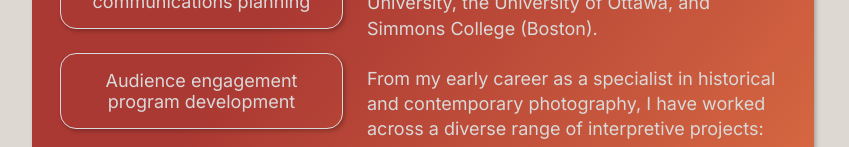
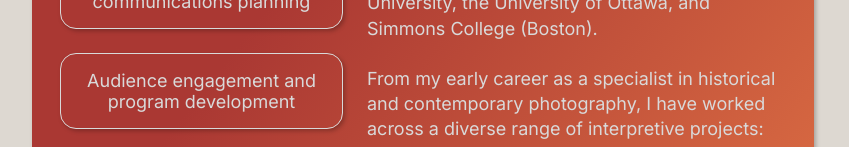
Before and after one commit to rocket5/melbavivendi-website, a React (Vite) app: page / in a window 1280 px wide. Shown: the part 653-800 px from the top of the page, without its empty margins (217-1066 px from the left). Built offline with nearby package versions, Linux system fonts and the light colour scheme.

Commit message:
Updated "Audience engagement and program development" bullet

```diff
--- a/client/pages/Index.tsx
+++ b/client/pages/Index.tsx
@@ -64,7 +64,7 @@ export default function Index() {
               "Exhibition development",
               "Cultural resources analysis",
               "Strategic messaging and communications planning",
-              "Audience engagement program development"
+              "Audience engagement and program development"
             ].map((skill, index) => (
               <GlareHover
                 key={index}
@@ -210,7 +210,7 @@ export default function Index() {
               "Exhibition development",
               "Cultural resources analysis",
               "Strategic messaging and communications planning",
-              "Audience engagement program development"
+              "Audience engagement and program development"
             ].map((skill, index) => (
               <GlareHover
                 key={`mobile-${index}`}
```
